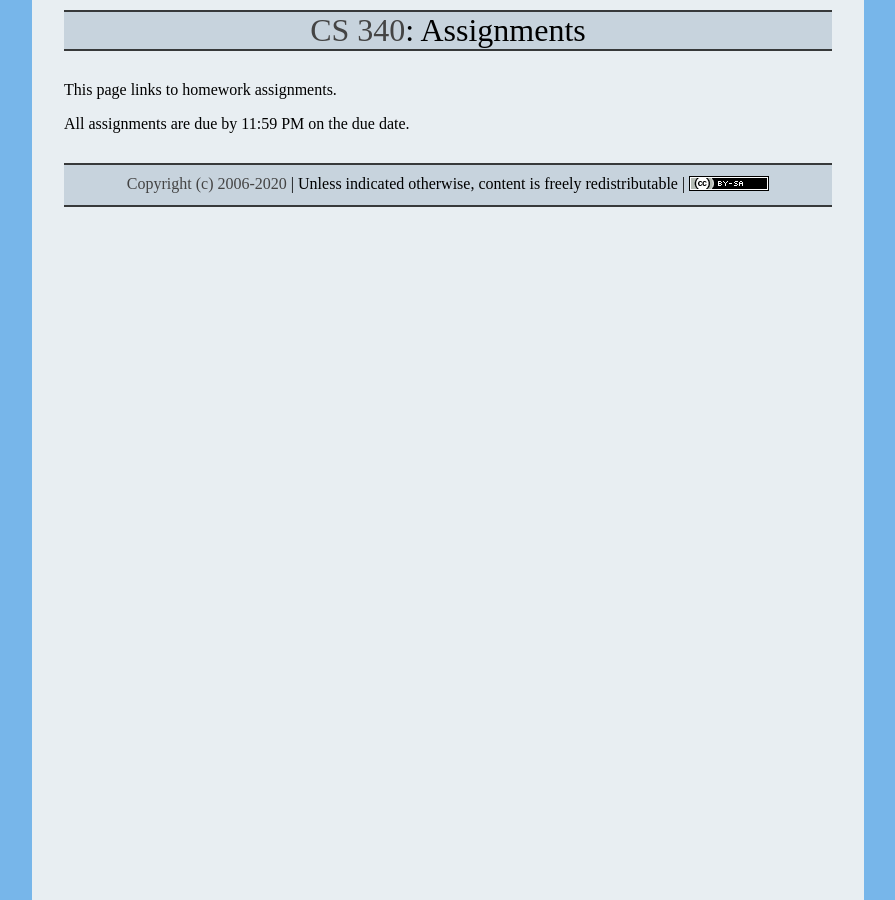
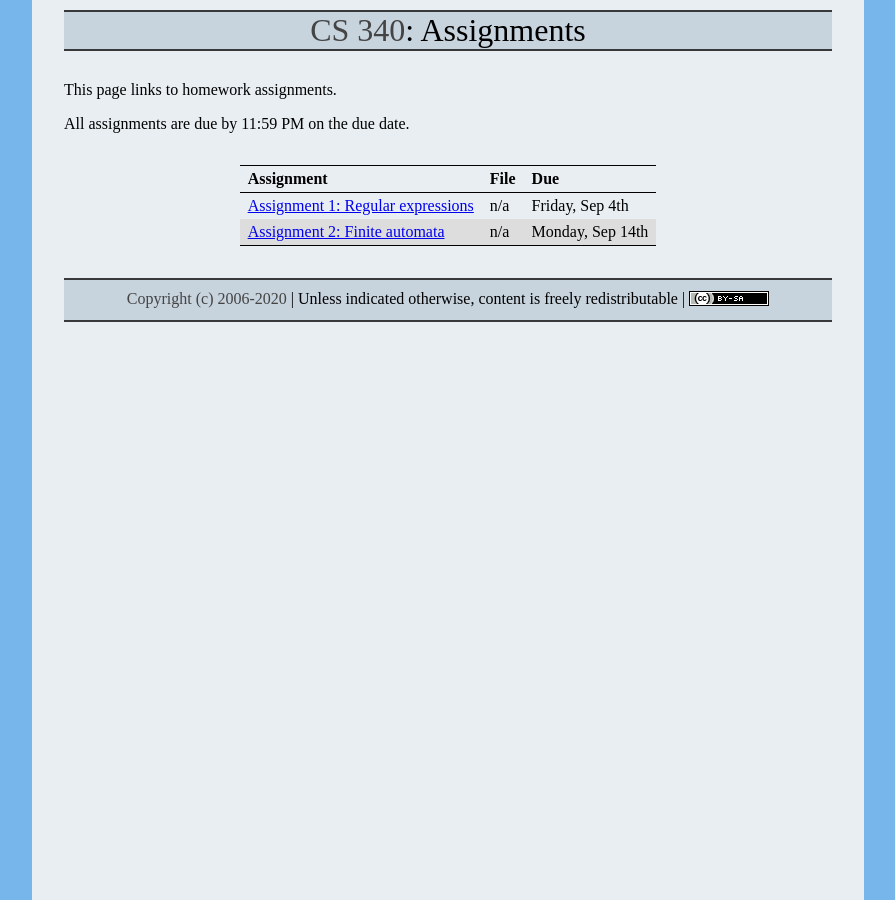
Before and after one commit to ycpcs/cs340-fall2020, a Jekyll site: the page built from assign/index.md, in a window 1280 px wide. Shown: the whole page, without its empty margins (192-1087 px from the left). Built offline with Jekyll 4.4.1, drawn with Linux system fonts in a browser that asks for light colours.

Commit message:
updates for Fall 2020 by djh2

```diff
--- a/assign/index.md
+++ b/assign/index.md
@@ -7,11 +7,12 @@ This page links to homework assignments.
 
 All assignments are due by 11:59 PM on the due date.
 
-<!--
 > Assignment | File | Due
 > ---------- | ---- | ---
-> [Assignment 1: Regular expressions](assign01.html) | n/a | Friday, Sep 7th
-> [Assignment 2: Finite automata](assign02.html) | n/a | Monday, Sep 17th
+> [Assignment 1: Regular expressions](assign01.html) | n/a | Friday, Sep 4th
+> [Assignment 2: Finite automata](assign02.html) | n/a | Monday, Sep 14th
+
+<!--
 > [Assignment 3: JSON Parser](assign03.html) | [CS340\_Assign03.zip](CS340_Assign03.zip) | Tuesday, Sep 25th
 > [Assignment 4: Calculator Language Interpreter](assign04.html) | [CS340\_Assign04.zip](CS340_Assign04.zip) | <strike>Friday, Oct 12th</strike> Wednesday, Oct 17th
 > [Assignment 4.5: Clojure MOOC](assign04_5.html) | n/a | MS 1: Friday, Oct 19th<br>MS 2: Friday, Oct 26th<br>MS 3: Friday, Nov 2nd
```
Also changed, not shown: assign/assign01.md (+1 -1 lines), assign/assign02.md (+1 -1 lines), index.md (+1 -1 lines).
